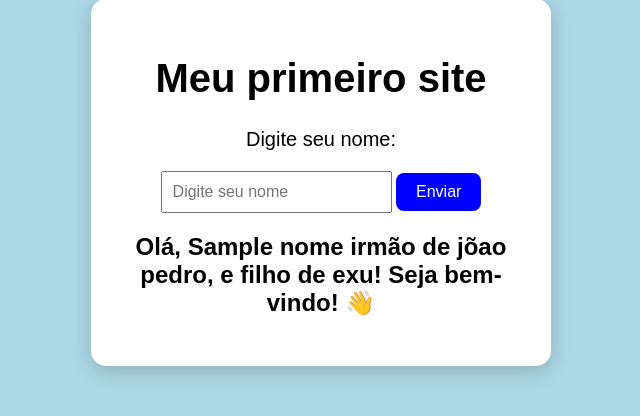
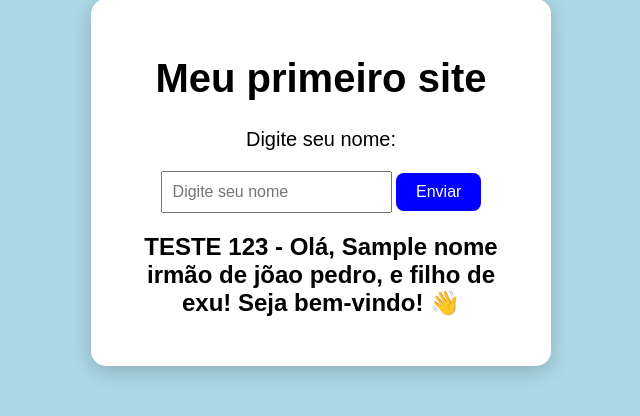
Before and after one commit to eneto025-max/meu-site-flask, a Flask app: template templates/index.html in a window 1280 px wide. Shown: the part 101-517 px from the top of the page, without its empty margins (319-959 px from the left). Run offline with Flask 3, Linux system fonts and the light colour scheme; the template is opened without the code that fills it: most values are stand-ins (such as "Sample title", 1, 10 or a date in 2020).

Commit message:
Atualiza mensagem do site

```diff
--- a/templates/index.html
+++ b/templates/index.html
@@ -25,7 +25,7 @@
          </form>
 
         {% if nome %}
-            <h2>Olá, {{ nome }} irmão de jõao pedro, e filho de exu! Seja bem-vindo! 👋</h2>
+            <h2>TESTE 123 - Olá, {{ nome }} irmão de jõao pedro, e filho de exu! Seja bem-vindo! 👋</h2>
         {% endif %}
     </div>
 
```
